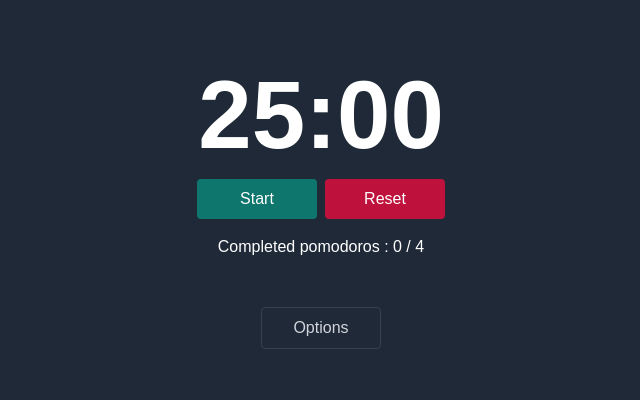
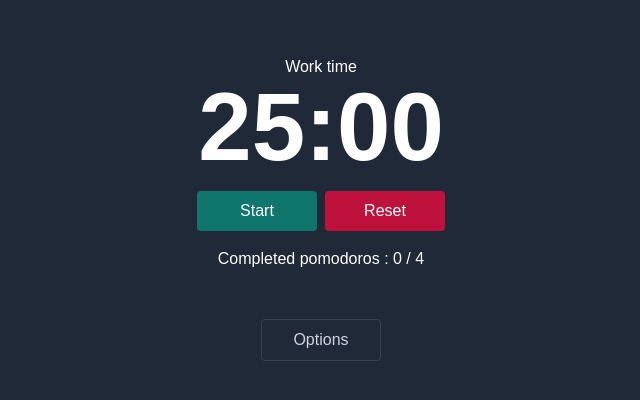
Before and after one commit to t-mine/my-pomodoro-app, a Next.js app: page / in a window 1280 px wide. Shown: the part 192-592 px from the top of the page, without its empty margins (319-959 px from the left). Built offline with nearby package versions, Linux system fonts and the light colour scheme.

Commit message:
作業中なのか休憩中なのか判別できるように修正

```diff
--- a/src/components/Timer.tsx
+++ b/src/components/Timer.tsx
@@ -166,9 +166,15 @@ const Timer: React.FC = () => {
     { value: 'brown', label: 'Brown' },
   ];
 
+  const bgColor = pomodoroState.mode === 'work' && isRunning ? "bg-gray-700" : "bg-gray-800";
+
   return (
-    <div className="h-screen w-screen flex flex-col justify-center items-center bg-gray-800">
+    <div className={`h-screen w-screen flex flex-col justify-center items-center ${bgColor}`}>
       <div className="text-center">
+        {pomodoroState.mode === 'work'
+            ? (<div className='text-white'>Work time</div>)
+            : (<div className='text-white'>Break time</div>)
+        }
         {/* Time */}
         <div className="text-8xl font-bold mb-4 text-white">{formatTime(minutes, seconds)}</div>
         {/* Buttons */}
```
